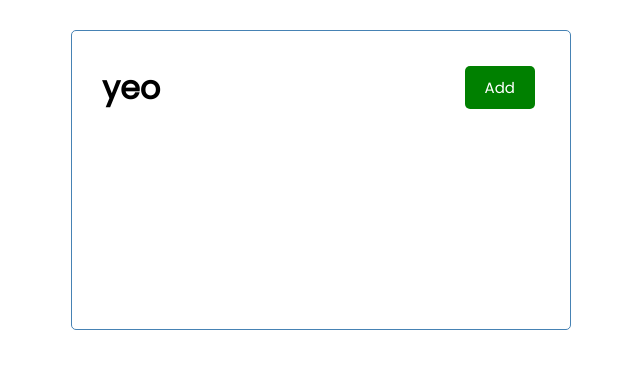
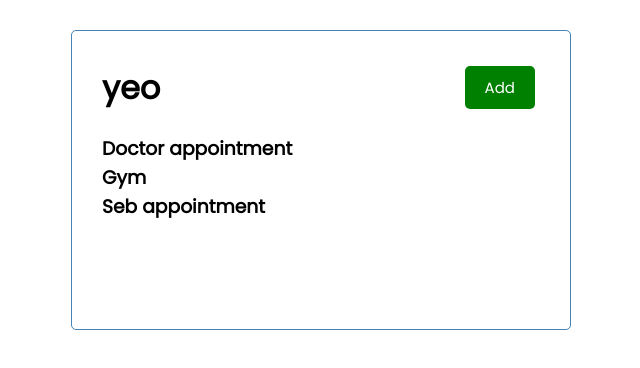
Before and after one commit to soufianechalouh/react-task-tracker, a React (Create React App) app: page / in a window 1280 px wide. Shown: the top 368 px of the page, without its empty margins (319-959 px from the left). Built offline with nearby package versions, Linux system fonts and the light colour scheme.

Commit message:
Show tasks as a single component

```diff
--- a/src/App.js
+++ b/src/App.js
@@ -1,9 +1,33 @@
+import {useState} from "react";
 import Header from "./components/Header";
+import Tasks from "./components/Tasks";
 
 function App() {
+    const [tasks, setTasks] = useState([
+    {
+        id: 1,
+        text: 'Doctor appointment',
+        day: 'tomorrow',
+        reminder: true
+    },
+    {
+        id: 2,
+        text: 'Gym',
+        day: 'today',
+        reminder: false
+    },
+    {
+        id: 3,
+        text: 'Seb appointment',
+        day: 'the day after',
+        reminder: true
+    }
+])
+
   return (
     <div className="container">
         <Header title='yeo'/>
+        <Tasks tasks={tasks}/>
     </div>
   );
 }
--- /dev/null
+++ b/src/components/Tasks.js
@@ -0,0 +1,10 @@
+
+const Tasks = ({tasks}) => {
+
+    return (
+        <>
+            {tasks.map((task) => (<h3>{task.text}</h3>))}
+        </>
+    )
+}
+export default Tasks
```
